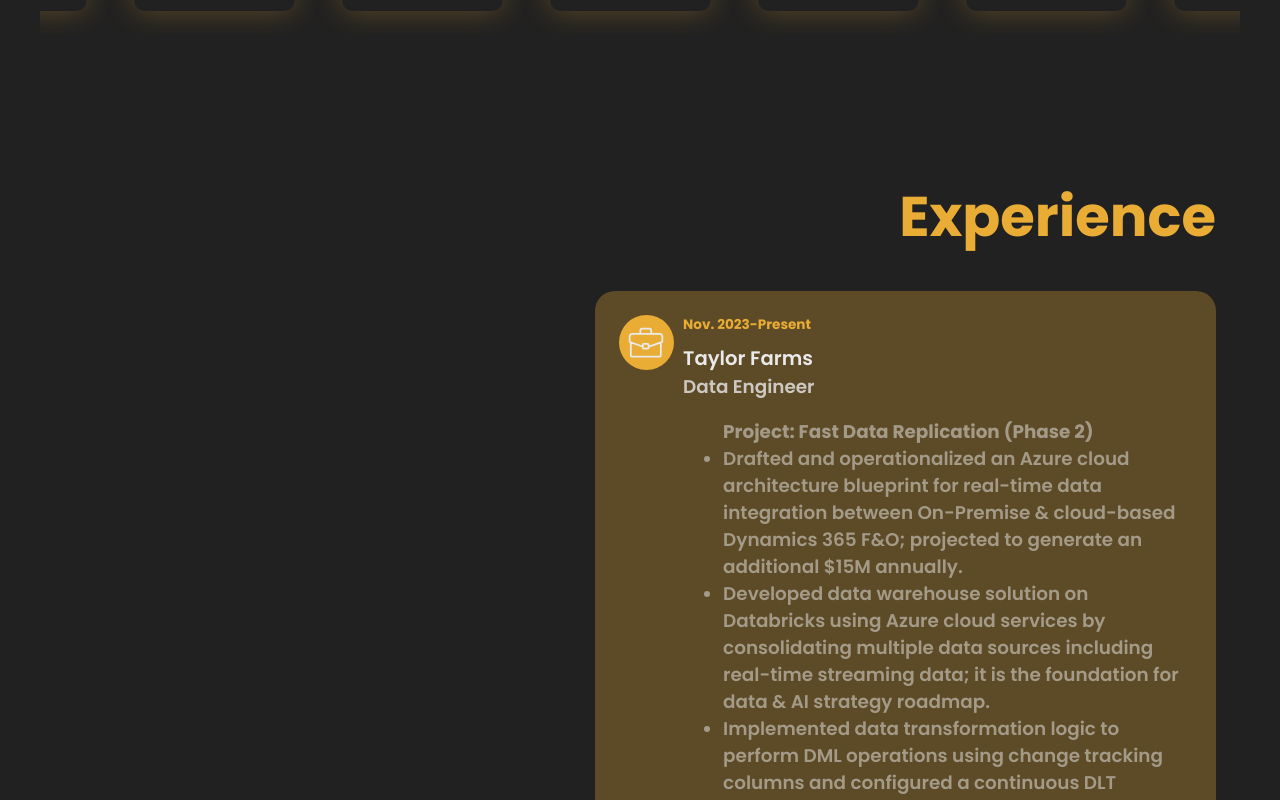
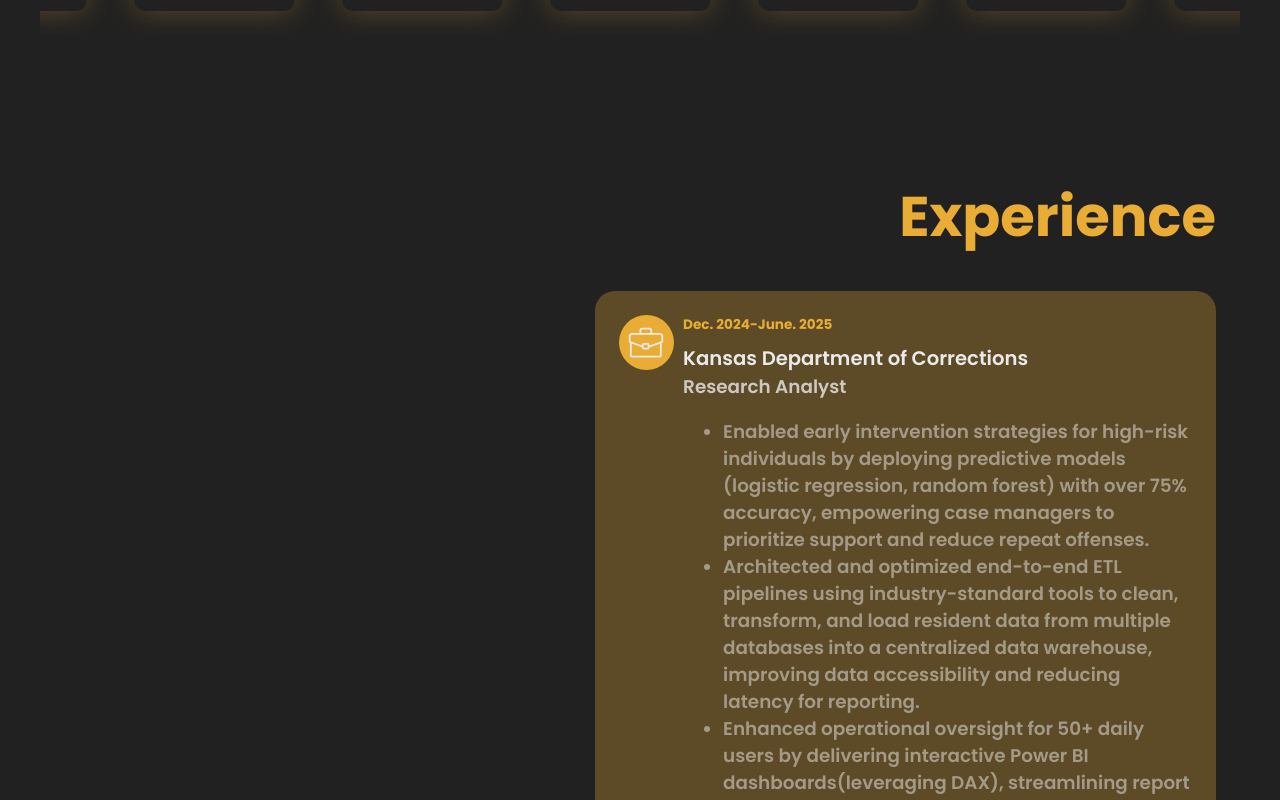
Before and after one commit to sahil-1811/sahil-1811.github.io, a React (Create React App) app: page / in a window 1280 px wide. Shown: the part 2738-3538 px from the top of the page. Built offline with nearby package versions, Linux system fonts and the light colour scheme; a web font is replaced by a local one.

Commit message:
Updated Kansas Job Data

```diff
--- a/src/components/Testimonials/Testimonials.css
+++ b/src/components/Testimonials/Testimonials.css
@@ -69,7 +69,7 @@
     top: 50%;
     transform: translateY(-50%);
     width: 60px;
-    height: 60px;
+    height: 70px;
     border-radius: 50%;
 
     appearance: none;
@@ -141,12 +141,12 @@
 .review--content{
     margin: 0 auto;
     width: 90%;
-    height: 250px;
+    height: auto;
     border-radius: 200px;
 
     box-sizing: border-box;
     padding: 30px 40px;
-    padding-top: 60px;
+    padding-top: 90px;
 
     display: flex;
     flex-direction: column;
--- a/src/data/aboutData.js
+++ b/src/data/aboutData.js
@@ -1,6 +1,6 @@
 export const aboutData = {
     title: "About Me",
-    description1: "My name is Sahil Mahendra Mody and I am Computer Science graduate student from Stevens Institute of Technology with hands-on experience in Data Engineering and Data Analysis",
+    description1: "My name is Sahil Mahendra Mody and I am Computer Science graduate student with hands-on experience in Data Engineering and Data Analysis",
     description2: "I'm a Data Enthusiast who likes to leverage data science concepts to solve complex problems by analyzing the data, visualizing it, building predictive machine learning models, and bringing out valuable insights that directly or indirectly have a business value.⚡ Fun fact: Apart from being Tech Geek, I love to play Cricket and Volleyball.",
     image: 1
 }
--- a/src/data/experienceData.js
+++ b/src/data/experienceData.js
@@ -1,59 +1,71 @@
 export const experienceData = [
     {
         id: 1,
+        company: 'Kansas Department of Corrections',
+        jobtitle: 'Research Analyst',
+        startYear: 'Dec. 2024',
+        endYear: 'June. 2025',
+        duties: <ul>
+                    <li> Enabled early intervention strategies for high-risk individuals by deploying predictive models (logistic regression, random forest) with over 75% accuracy, empowering case managers to prioritize support and reduce repeat offenses.</li>
+                    <li> Architected and optimized end-to-end ETL pipelines using industry-standard tools to clean, transform, and load resident data from multiple databases into a centralized data warehouse, improving data accessibility and reducing latency for reporting.</li>
+                    <li> Enhanced operational oversight for 50+ daily users by delivering interactive Power BI dashboards(leveraging DAX), streamlining report generation time by 60% and enabling proactive monitoring of recidivism trends across key demographics and facilities.</li>
+                </ul>
+    },
+    {
+        id: 2,
         company: 'Taylor Farms',
         jobtitle: 'Data Engineer',
         startYear: 'Nov. 2023',
-        endYear: 'Present',
+        endYear: 'Nov. 2024',
         duties: <ul>
                     <p><b>Project: Fast Data Replication (Phase 2)</b></p>
                     <li> Drafted and operationalized an Azure cloud architecture blueprint for real-time data integration between On-Premise & cloud-based Dynamics 365 F&O; projected to generate an additional $15M annually.</li>
                     <li> Developed data warehouse solution on Databricks using Azure cloud services by consolidating multiple data sources including real-time streaming data; it is the foundation for data & AI strategy roadmap.</li>
                     <li> Implemented data transformation logic to perform DML operations using change tracking columns and configured a continuous DLT pipeline to automate data processing and synchronization between bronze and silver catalogs.</li>
                     <li> Developed and scheduled a job to run every 5 minutes using Apache Spark and SQL to convert three traditional stored procedures into Databricks (DBX) format, automating the export of processed data in CSV format to Digital Spaces.</li>
-                    <li> Conducted data validation checks and monitoring to maintain high data quality throughout the replication process.</li>
+                    <li> Collaborated closely with business stakeholders in an Agile (Scrum) environment, identifying business needs to shape functional requirements and drive data solutions that align with business goals.</li>
                     <br></br><p><b>Project: Fast Data Replication (Phase 1)</b></p>
                     <li> Designed robust data replication processes for 18 tables containing 2B+ records, from on-premises SQL Server to Azure SQL Server using Azure Synapse Analytics.</li>
                     <li> Implemented real-time replication of change tracking data to Azure SQL Server through SSIS pipelines, ensuring continuous synchronization at 5-minute intervals for up-to-date information.</li>
-                    <li> Developed an Azure Logic App pipeline to conduct data validation between source and destination tables, facilitating automated email notifications for any identified discrepancies.</li>
+                    <li> Constructed an Azure Logic App pipeline to conduct data validation between source and destination tables, facilitating automated email notifications for any identified discrepancies.</li>
                     <li> Designed an automated system (CI/CD pipeline) using GitHub Actions to manage Azure SQL Server across development, testing, and production stages.</li>
                 </ul>
     },
     {
-        id: 2,
+        id: 3,
         company: 'VteamLabs',
         jobtitle: 'Data Analyst',
         startYear: 'Aug. 2023',
         endYear: 'Oct. 2023',
         duties: <ul>
-                    <li>Collaborated with teams to implement database requests, create data pipelines, and maintain linked services and datasets in Azure Data Factory</li>
-                    <li>Led data cleaning, transformation, and visualization using Power Query, DAX, and Power BI, generating visually appealing reports and dashboards that empowered decision-making and improved user engagement</li>
+                    <li>Collaborated with team members to craft a fully automated ETL pipeline using Azure Data Factory to extract, transform, and load financial data from multiple sources, ensuring real-time data availability for reporting and analysis.</li>
+                    <li>Led data cleaning, transformation, and visualization using Power Query, DAX, and Power BI, generating visually appealing reports and dashboards that empowered decision-making and improved user engagement by 15%.</li>
                     {/* <li> Collaborated with business analysts to understand customer needs and develop innovative solutions to enhance customer engagement and satisfaction.</li> */}
                 </ul>
     },
     {
-        id: 3,
+        id: 4,
         company: 'VteamLabs',
         jobtitle: 'Data Analyst Intern',
         startYear: 'Sep. 2022',
         endYear: 'Dec. 2022',
         duties: <ul>
-                    <li> Analyzed data inconsistencies and errors in sales reports using SQL queries, leading to a 15% improvement in data accuracy and streamlined reporting processes.</li>
-                    <li> Created 8 Power BI dashboards for corporate clients to project Return on Investment, monitor accounts growth, new customer trend and monthly revenue data resulting in 93% customer retention</li>
+                    <li> Assisted in the design and maintenance of data warehouse infrastructure, primarily focusing on data integration tasks.</li>
+                    <li> Created 8 Power BI dashboards for corporate clients to project Return on Investment, monitor accounts growth, new customer trend and monthly revenue data resulting in 93% customer retention.</li>
                     {/* <li>Assisted in remodeling Student Assessment System by automating grading and reducing manual effort</li> */}
                     {/* <li> Generated project reports that effectively communicated data insights to management and the team members</li> */}
                 </ul>
     },
     {
-        id: 4,
+        id: 5,
         company: 'Trivia Softwares',
         jobtitle: 'Data Analyst Intern',
         startYear: 'Dec. 2019',
         endYear: 'Feb. 2020',
         duties: <ul>
-                    <li>Analyzed 1000+ students historical data using Excel spreadsheet, identified students’ academic performance trends and created quarterly reports for the 9 instructors getting visibility into cohorts’ performance</li>
-                    <li>Presented analytics and findings of students’ and instructors’ performance using graphs to CEO and charts and identifying additional training & development opportunities for 249 underperforming students and 2 teachers</li>
-                    <li>Analyzed historical student performance data and recommended 118 high-performer students for scholarships and admission to Trivia Software’s elite program resulting in achieving 100% success rate for the group</li>
+                    <li>Analyzed 1000+ students historical data using Excel spreadsheet, identified students’ academic performance trends and created quarterly reports for the 9 instructors getting visibility into cohorts’ performance.</li>
+                    <li>Presented analytics and findings of students’ and instructors’ performance using graphs to CEO and charts and identifying additional training & development opportunities for 249 underperforming students and 2 teachers.</li>
+                    <li>Analyzed historical student performance data and recommended 118 high-performer students for scholarships and admission to Trivia Software’s elite program resulting in achieving 100% success rate for the group.</li>
                     {/* <li>Awarded Certificate of Excellence to appreciate my strong leadership, sound character, and passion for innovation.</li> */}
             </ul>
     },
--- a/src/data/testimonialsData.js
+++ b/src/data/testimonialsData.js
@@ -9,27 +9,27 @@
 
 
 export const testimonialsData = [
-    // {
-    //     id: 1,
-    //     name: 'Chandler Bing',
-    //     title: 'Transponster',
-    //     text: "Building my own portfolio could've never been easier than this. The only areas I'm good at are Math, Jokes and Dance.",
-    //     image: boy2
-    // },
-    // {
-    //     id: 2,
-    //     name: 'Monica Geller',
-    //     title: 'Head Chef',
-    //     text: "This is the only thing that I didn't have to spend time to sort out. It's tidy all by itself.",
-    //     image: girl2
-    // },
-    // {
-    //     id: 3,
-    //     name: 'Phoebe Buffay',
-    //     title: 'Massuese',
-    //     text: "Heard of the song 'Smelly Cat!!' ? This website made it viral. Plus portfolio is the only thing that Ursula doesn't have :)",
-    //     image: girl1
-    // },
+    {
+        id: 1,
+        name: 'Chase Herndon',
+        title: 'Director of Research',
+        text: "It’s been a privilege to work alongside Sahil Mody at the Kansas Department of Corrections since December 2024, where I serve as Director of Research. From day one, Sahil has brought exceptional talent, technical skill, and a collaborative mindset to every project he's taken on. Sahil’s expertise spans data manipulation, database development, and visualization—and he applies it all with remarkable precision and efficiency. What sets Sahil apart is not just his technical ability, but his collaborative, solution-oriented approach. He works exceptionally well with a wide range of stakeholders and always brings professionalism, clarity, and a can-do attitude to the table. If you’re looking for someone who combines deep technical knowledge with a collaborative spirit and an eye for scalable solutions, I highly recommend Sahil. He’s a true asset to any team.",
+        image: boy2
+    },
+    {
+        id: 2,
+        name: 'Sumiya Malik',
+        title: 'Research Analyst',
+        text: "I am delighted to endorse Sahil, with whom I had the honor of collaborating at the Department of Corrections. In his role as a Research Analyst, he consistently exhibited outstanding performance and an impressive capability to perform thorough data analysis, delivering essential insights that bolster the KDOC Strategic Action Plan. Sahil has a sharp eye for detail when executing data extractions, analyses, and comparisons related to offender characteristics, demographics, activities, trends, and behaviors, employing SQL, advanced MS Excel, and Power BI for data visualization. Sahil is an indispensable member of any team, and his steadfast dedication to excellence and professionalism is truly admirable.  ",
+        image: girl2
+    },
+    {
+        id: 3,
+        name: 'Cody Bishop',
+        title: 'Research Analyst',
+        text: "I had the pleasure of working alongside Sahil at the Kansas Department of Corrections, where he served as a Research Analyst on our team. Although he started before me, Sahil quickly became my go-to person for anything related to data pipelines, dashboarding, and technical troubleshooting. Any team looking for a Data Engineer, Analytics Specialist, or Cloud Data Professional would be lucky to have him. Sahil is technically sharp, extremely dependable, and a genuinely great person to work with.",
+        image: boy1
+    },
     // {
     //     id: 4,
     //     name: 'Joey Tribbiani',
```
